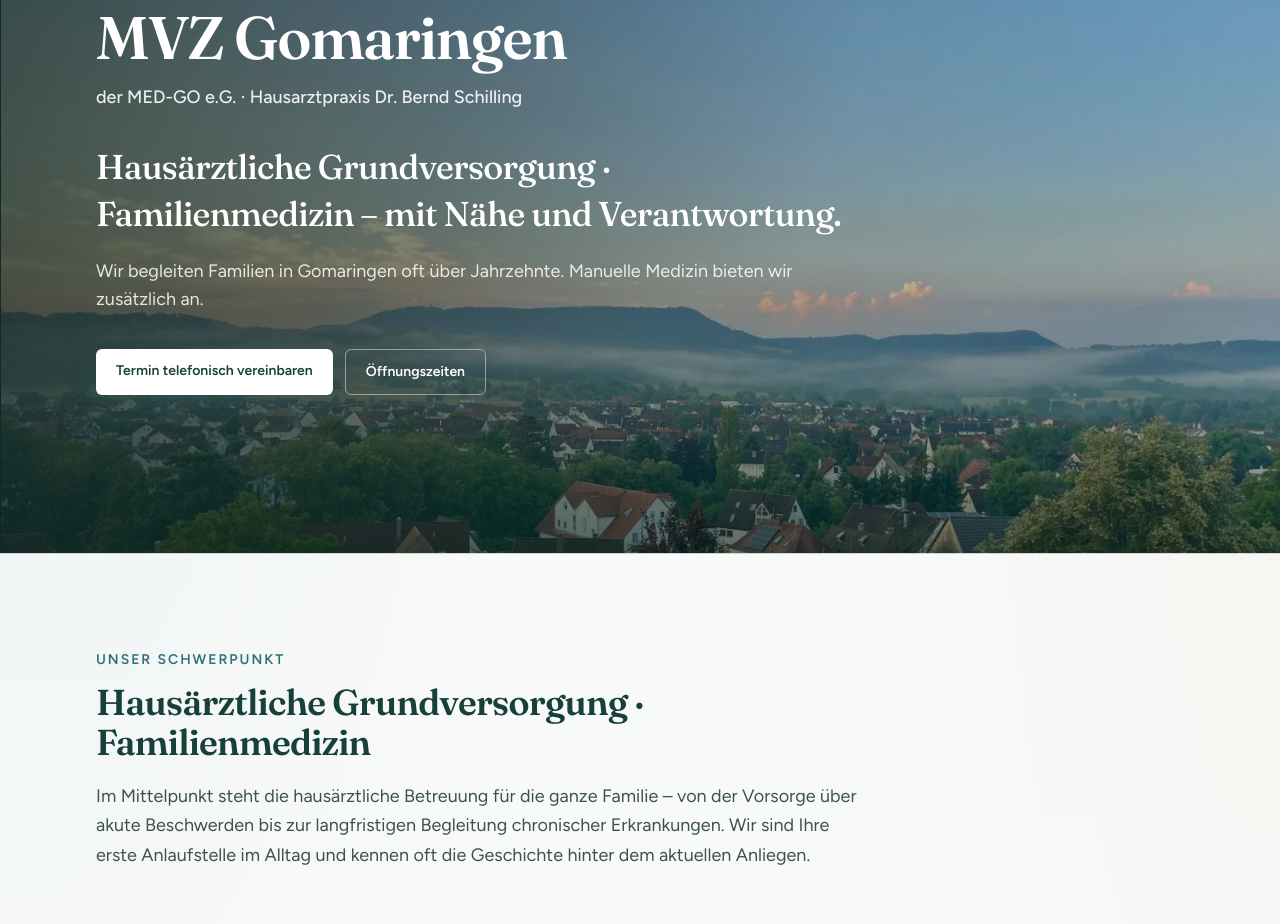
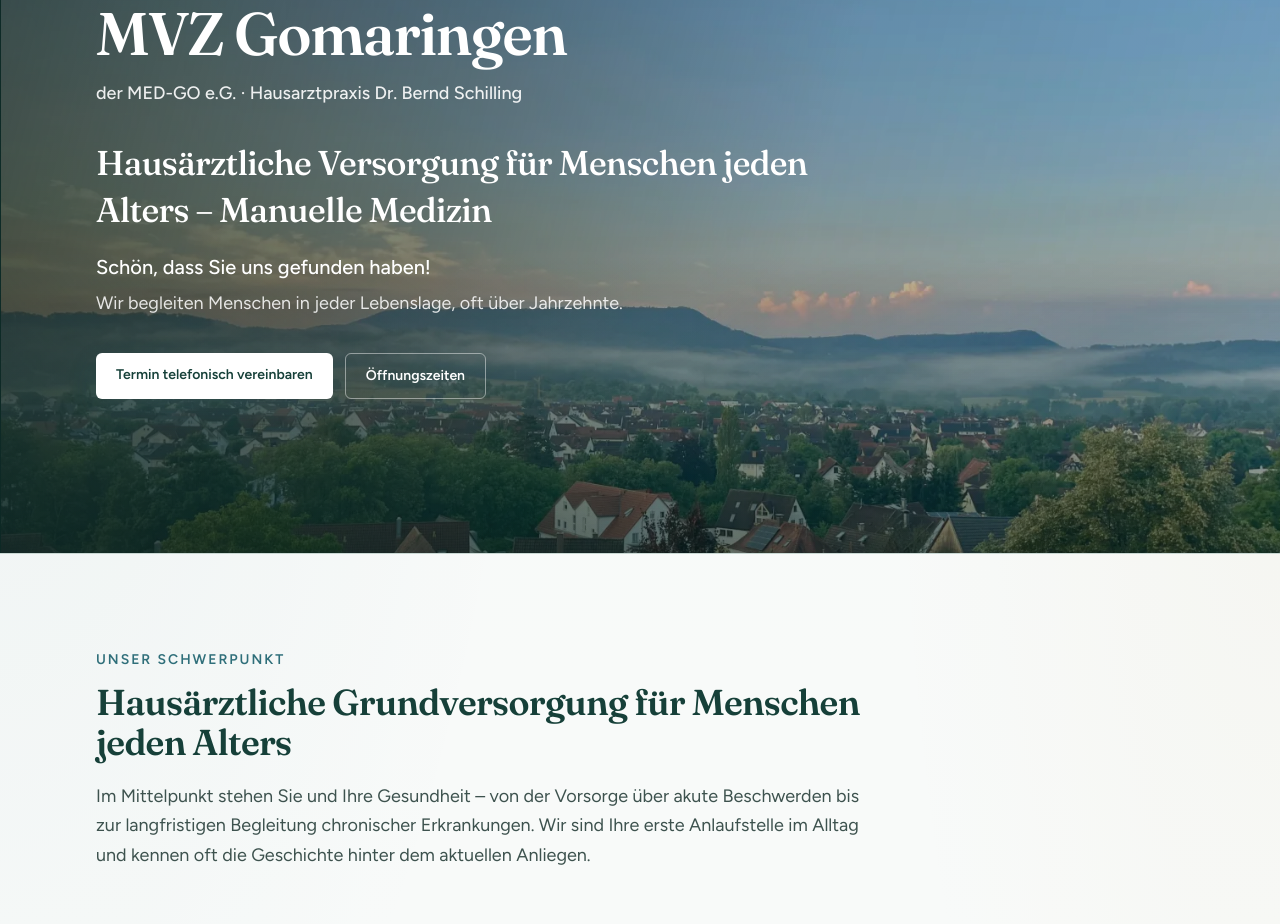
Before and after one commit to djschilling/praxis-drschilling-website, an Astro site: page / in a window 1280 px wide. Shown: the part 216-1140 px from the top of the page. Built offline with nearby package versions, Linux system fonts and the light colour scheme; Astro itself is replaced by a stand-in of ours.

Commit message:
Startseitentext inklusiver formulieren
Amp-Thread-ID: https://ampcode.com/threads/T-01a0a88b-13e0-76aa-8b7b-9c7e040d72c9
Co-authored-by: David ChurchTools <dschilling@churchtools.de>

```diff
--- a/src/layouts/MainLayout.astro
+++ b/src/layouts/MainLayout.astro
@@ -17,7 +17,7 @@ interface Props {
 const {
   title = 'MVZ Gomaringen – Hausarztpraxis Dr. Bernd Schilling',
   description =
-    'MVZ Gomaringen der MED-GO e.G.: Hausärztliche Grundversorgung · Familienmedizin in der Lindenstraße 84/1 – mit Manueller Medizin als besonderem Angebot.',
+    'MVZ Gomaringen der MED-GO e.G.: Hausärztliche Grundversorgung für Menschen jeden Alters in der Lindenstraße 84/1 – mit Manueller Medizin als besonderem Angebot.',
   ogImageAlt = 'MVZ Gomaringen mit dem Praxisteam',
   ogImageWidth = 1200,
   ogImageHeight = 630,
--- a/src/pages/index.astro
+++ b/src/pages/index.astro
@@ -108,7 +108,7 @@ const structuredData = {
   image: `${praxis.website}/images/team/praxis-team.jpg`,
   logo: `${praxis.website}/logo.svg`,
   description:
-    'Hausärztliche Grundversorgung und Familienmedizin in Gomaringen mit Manueller Medizin als zusätzlichem Angebot.',
+    'Hausärztliche Grundversorgung für Menschen jeden Alters in Gomaringen mit Manueller Medizin als zusätzlichem Angebot.',
   medicalSpecialty: 'https://schema.org/PrimaryCare',
   address: {
     '@type': 'PostalAddress',
@@ -238,10 +238,13 @@ const structuredData = {
             der MED-GO e.G. · Hausarztpraxis Dr. Bernd Schilling
           </p>
           <h1 class="mt-8 text-2xl font-medium leading-snug text-white sm:text-3xl lg:text-[2.15rem] lg:leading-snug">
-            Hausärztliche Grundversorgung · Familienmedizin – mit Nähe und Verantwortung.
+            Hausärztliche Versorgung für Menschen jeden Alters – Manuelle Medizin
           </h1>
-          <p class="mt-5 text-base leading-relaxed text-white/85 sm:text-lg">
-            Wir begleiten Familien in Gomaringen oft über Jahrzehnte. Manuelle Medizin bieten wir zusätzlich an.
+          <p class="mt-5 text-lg font-medium leading-relaxed text-white sm:text-xl">
+            Schön, dass Sie uns gefunden haben!
+          </p>
+          <p class="mt-2 text-base leading-relaxed text-white/85 sm:text-lg">
+            Wir begleiten Menschen in jeder Lebenslage, oft über Jahrzehnte.
           </p>
           <div class="mt-9 flex flex-wrap gap-3">
             <a
@@ -266,12 +269,12 @@ const structuredData = {
       <div class="section-pad py-20 sm:py-24">
         <p class="text-sm font-semibold uppercase tracking-[0.14em] text-praxis-accent">Unser Schwerpunkt</p>
         <h2 class="mt-3 max-w-3xl text-3xl font-semibold text-praxis-deep sm:text-4xl">
-          Hausärztliche Grundversorgung · Familienmedizin
+          Hausärztliche Grundversorgung für Menschen jeden Alters
         </h2>
         <p class="mt-5 max-w-3xl text-lg leading-relaxed text-[color:var(--text-soft)]">
-          Im Mittelpunkt steht die hausärztliche Betreuung für die ganze Familie – von der Vorsorge über akute
-          Beschwerden bis zur langfristigen Begleitung chronischer Erkrankungen. Wir sind Ihre erste Anlaufstelle
-          im Alltag und kennen oft die Geschichte hinter dem aktuellen Anliegen.
+          Im Mittelpunkt stehen Sie und Ihre Gesundheit – von der Vorsorge über akute Beschwerden bis zur
+          langfristigen Begleitung chronischer Erkrankungen. Wir sind Ihre erste Anlaufstelle im Alltag und kennen
+          oft die Geschichte hinter dem aktuellen Anliegen.
         </p>
       </div>
     </section>
```
